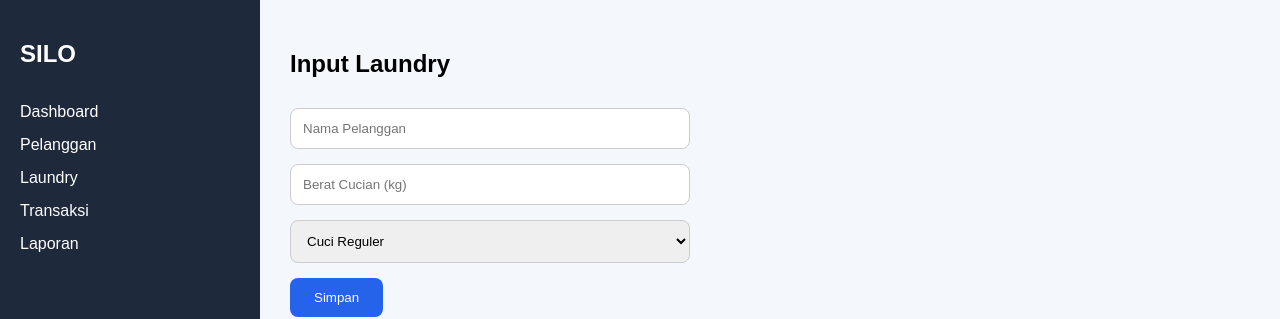
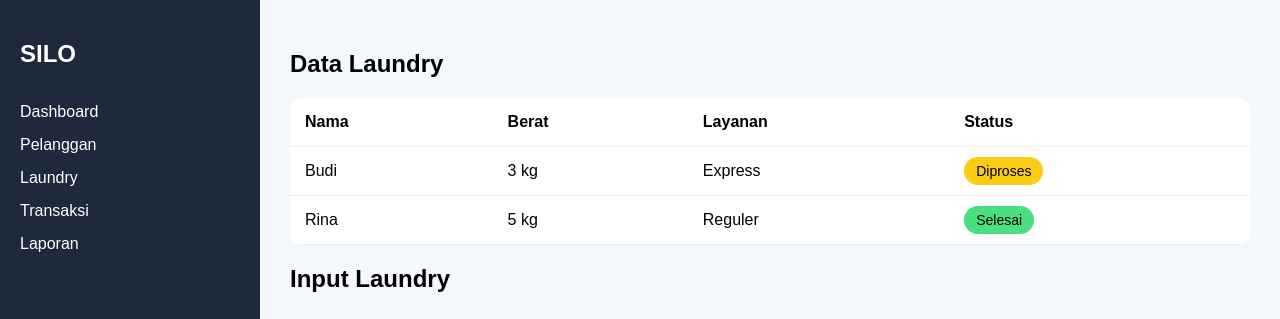
Before and after one commit to zufare/silo-laundry, a plain HTML site: page dashboard.html in a window 1280 px wide. Shown: the top 319 px of the page. Drawn offline with Linux system fonts and the light colour scheme.

Commit message:
add laundry table

```diff
--- a/dashboard.html
+++ b/dashboard.html
@@ -21,6 +21,47 @@
   </aside>
 
   <main class="content">
+
+    <h2>Data Laundry</h2>
+
+<table class="laundry-table">
+
+  <thead>
+    <tr>
+      <th>Nama</th>
+      <th>Berat</th>
+      <th>Layanan</th>
+      <th>Status</th>
+    </tr>
+  </thead>
+
+  <tbody>
+
+    <tr>
+      <td>Budi</td>
+      <td>3 kg</td>
+      <td>Express</td>
+      <td>
+        <span class="status process">
+          Diproses
+        </span>
+      </td>
+    </tr>
+
+    <tr>
+      <td>Rina</td>
+      <td>5 kg</td>
+      <td>Reguler</td>
+      <td>
+        <span class="status done">
+          Selesai
+        </span>
+      </td>
+    </tr>
+
+  </tbody>
+
+</table>
 
     <h2>Input Laundry</h2>
 
--- a/style.css
+++ b/style.css
@@ -95,3 +95,35 @@ button {
 .laundry-form button {
   width: fit-content;
 }
+
+.laundry-table {
+  width: 100%;
+  margin-top: 20px;
+
+  border-collapse: collapse;
+  background: white;
+
+  border-radius: 12px;
+  overflow: hidden;
+}
+
+.laundry-table th,
+.laundry-table td {
+  padding: 15px;
+  border-bottom: 1px solid #eee;
+  text-align: left;
+}
+
+.status {
+  padding: 6px 12px;
+  border-radius: 999px;
+  font-size: 14px;
+}
+
+.process {
+  background: #facc15;
+}
+
+.done {
+  background: #4ade80;
+}
```
